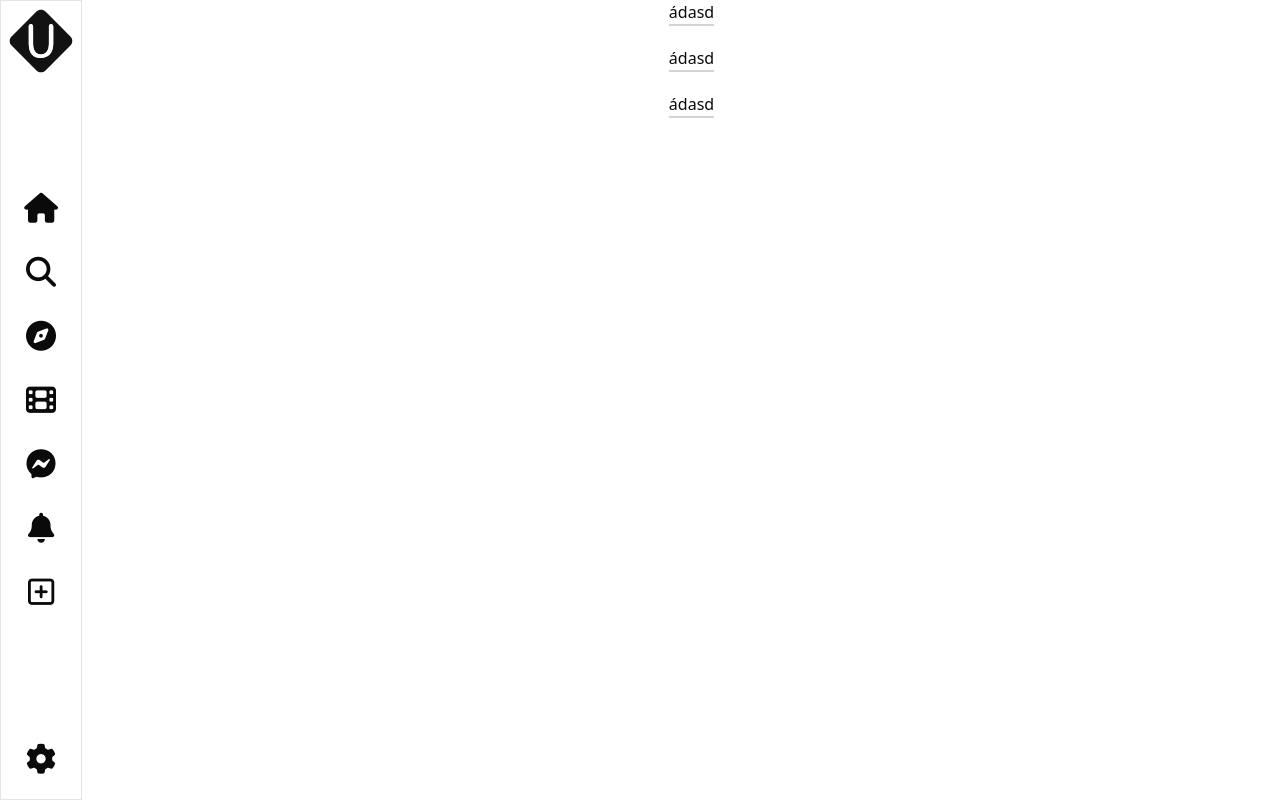
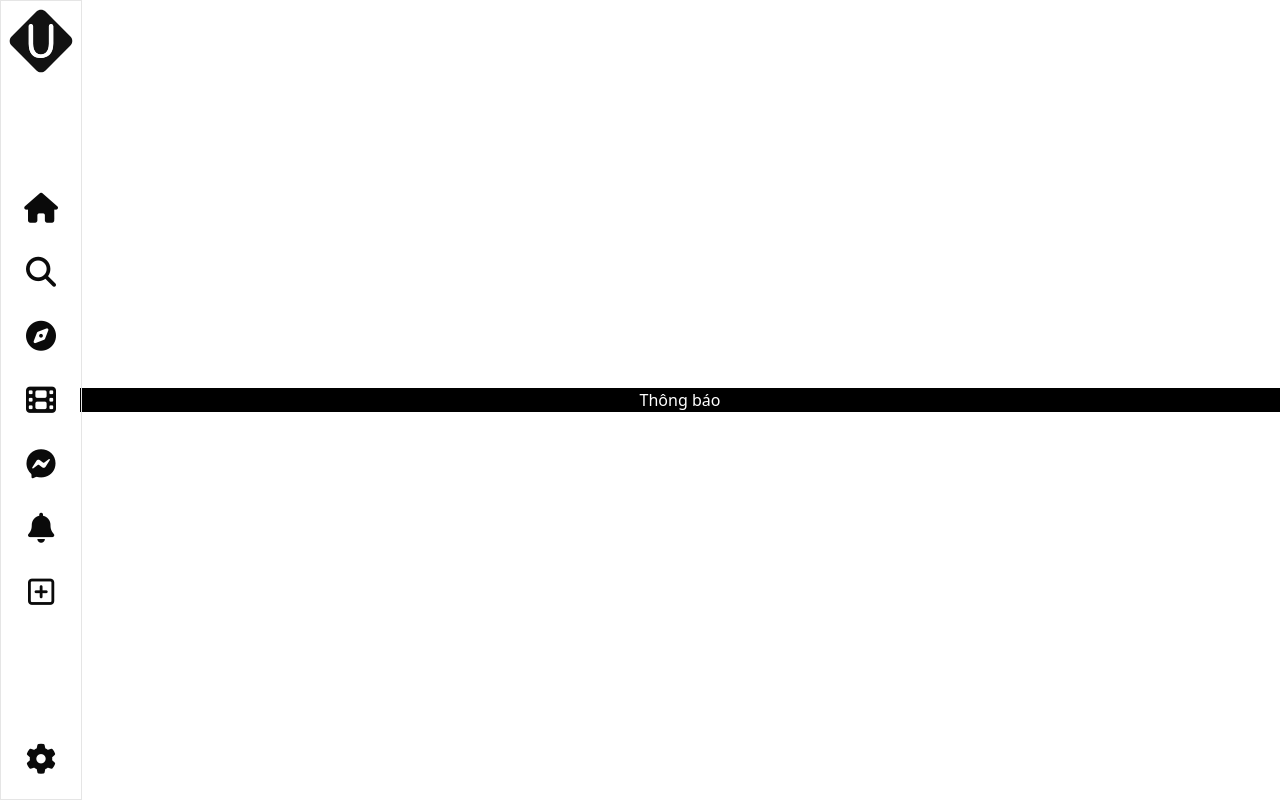
Before and after one commit to v06012005/UNIFY, a Next.js app in the folder frontend/: page /notifications in a window 1280 px wide. Built offline with nearby package versions, Linux system fonts and the light colour scheme.

Commit message:
update sidebar

```diff
--- a/frontend/app/(pages)/layout.jsx
+++ b/frontend/app/(pages)/layout.jsx
@@ -4,10 +4,10 @@ const RootLayout = ({ children }) => {
   return (
     <>
       <div className="flex w-full">
-        <aside className="w-28">
+        <aside className="w-20 flex-none">
           <SideBar />
         </aside>
-        <main className="w-full">{children}</main>
+        <main className="w-full flex-initial">{children}</main>
       </div>
     </>
   );
--- a/frontend/app/(pages)/notifications/page.jsx
+++ b/frontend/app/(pages)/notifications/page.jsx
@@ -2,12 +2,13 @@ import Image from "next/image";
 
 const Page = () => {
   return (
-    <div className={"h-screen w-full flex flex-col"}>
-      <div className={"grid gap-5 place-content-center"}>
+    <div className={"min-h-screen w-full flex flex-col justify-center"}>
+      <div className={"grid gap-5 place-content-center bg-black"}>
         {/* Start */}
-        <div className={"border-b-2 border-gray-300 w-full"}>ádasd</div>
-        <div className={"border-b-2 border-gray-300 w-full"}>ádasd</div>
-        <div className={"border-b-2 border-gray-300 w-full"}>ádasd</div>
+        <div>
+          <h2 className={"text-white"}>Thông báo</h2>
+          <table></table>
+        </div>
         {/* End */}
       </div>
     </div>
```
